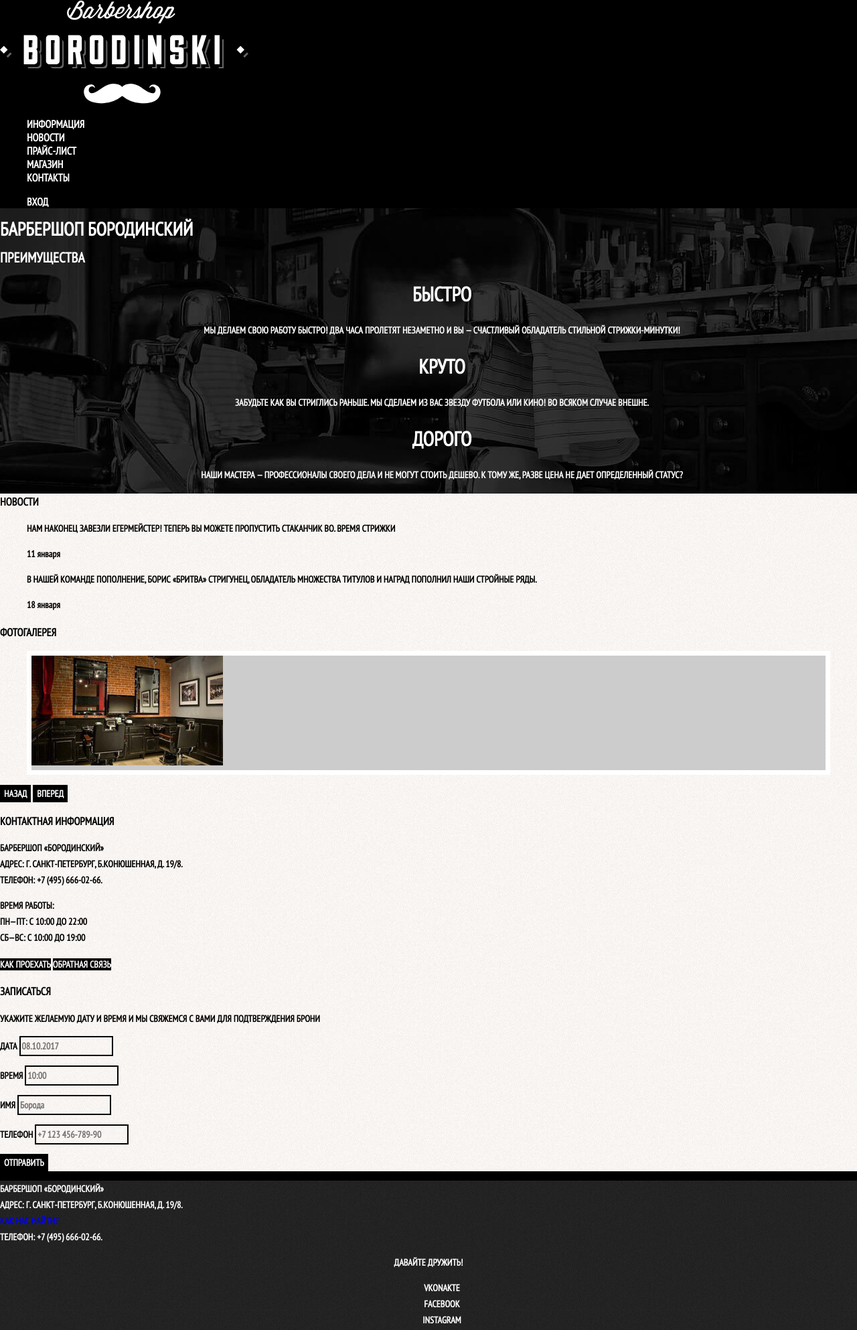
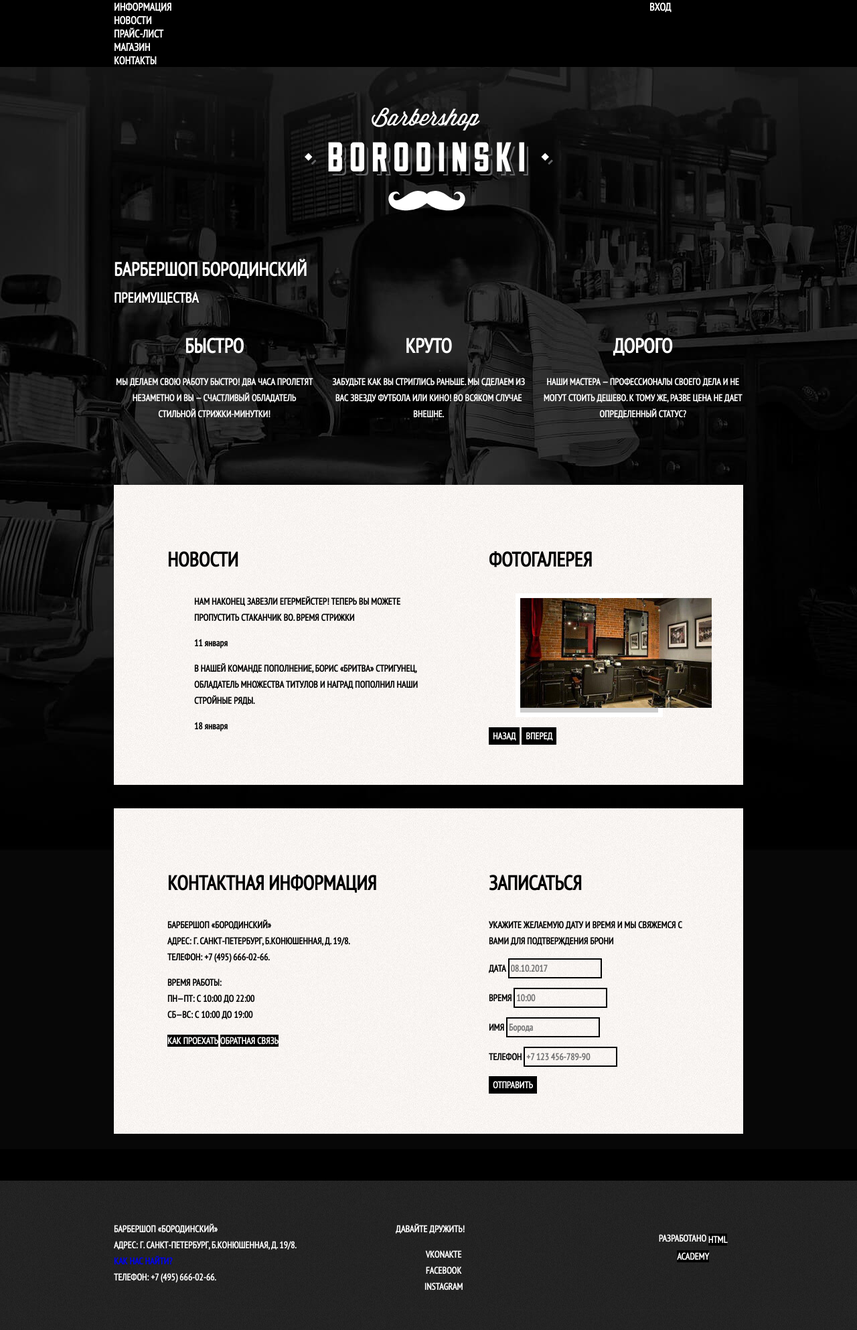
Before and after one commit to yuriipereverziev/Barbershop-Borodinski, a plain HTML site: page index.html in a window 1280 px wide. Shown: the top 1986 px of the page at 67% size. Drawn offline with Linux system fonts and the light colour scheme; files whose address does not match are found by name.

Commit message:
Сетка завершена

```diff
--- a/css/style.css
+++ b/css/style.css
@@ -13,6 +13,12 @@ body {
 	background-image: url("../img/bg.jpg");
 	background-position: top center;
 	background-repeat: no-repeat;
+}
+
+.container {
+	width: 940px;
+	margin: 0 auto;
+	padding: 0 10px;
 }
 
 .inner-page {
@@ -46,17 +52,76 @@ a {
 	background-color: #663d15;
 }
 
-.main-navigation {
-	font-size: 16px;
-	line-height: 20px;
-	color: #ffffff;
+.main-header {
+	margin-bottom: 75px;
+}
+
+.inner-page .main-header {
+	margin-bottom: 60px;
 
 	background-color: #000000;
 }
 
-.site-navigation,
+.main-navigation {
+	display: flex;
+	flex-direction: column;
+	align-items: center;
+
+	font-size: 16px;
+	line-height: 20px;
+	color: #ffffff;
+}
+
+.inner-page .main-navigation {
+	display: flex;
+	flex-direction: row;
+	align-items: flex-start;
+}
+
+.main-header-logo {
+	order: 2;
+
+	width: 371px;
+	height: 155px;
+}
+
+.inner-page .main-header-logo {
+	order: 0;
+
+	width: 111px;
+	height: 24px;
+	padding: 23px 20px;
+}
+
+.main-navigation-wrapper {
+	width: 100%;
+	margin-bottom: 60px;
+
+	background-color: #000000;
+}
+.main-navigation-wrapper .container {
+	display: flex;
+	justify-content: space-between;
+}
+
+.site-navigation {
+	width: 620px;
+	margin: 0;
+	padding: 0;
+
+	list-style: none;
+}
+
 .user-navigation {
+	width: 140px;
+	margin: 0;
+	padding: 0;
+
 	list-style: none;
+}
+
+.iner-page .user-navigation {
+	margin-left: auto;
 }
 
 .site-navigation a,
@@ -71,18 +136,41 @@ a {
 	background-color: #242424;
 }
 
+.features {
+	margin-bottom: 80px;
+}
+
 .features-list {
+	display: flex;
+	justify-content: space-between;
+	min-height: 170px;
+	margin: 0;
+	padding: 0;
+
 	list-style: none;
+
 }
 
 .feature-item {
+	width: 300px;
 	text-align: center;
 }
 
 .feature-item h3 {
 	font-size: 30px;
 }
-.index-columns {
+
+.index-columns h3 {
+	font-size: 30px;
+	line-height: 42px;
+}
+
+.columns-news {
+	display: flex;
+	justify-content: space-between;
+	padding: 60px 80px;
+	margin-bottom: 	35px;
+
 	color: #000000;
 
 	background-color: #f8f5f2;
@@ -91,9 +179,23 @@ a {
 	background-repeat: repeat;
 }
 
-.index-columns h2 {
-	font-size: 20px;
-	line-height: 42px;
+.columns-contacts {
+	display: flex;
+	justify-content: space-between;
+	padding: 60px 80px;
+	margin-bottom: 70px;
+
+
+	color: #000000;
+
+	background-color: #f8f5f2;
+	background-image: url(../img/pattern-light.jpg);
+	background-position: 0 0;
+	background-repeat: repeat;
+}
+
+.news {
+	width: 380px;
 }
 
 .news-list {
@@ -104,11 +206,22 @@ a {
 	text-transform: none;
 }
 
+.galery {
+	width: 300px;
+}
+
 .galery-content {
 	background-color: #cccccc;
 	border: 7px solid #ffffff;
 }
 
+.contacts {
+	width: 380px;
+}
+
+.appointment {
+	width: 	300px;
+}
 .appointment-item input {
 	font: inherit;
 
@@ -121,11 +234,19 @@ a {
 }
 
 .page-title {
+	margin: 0;
+	margin-bottom: 15px;
+	padding: 0;
+
 	font-size: 30px;
 	line-height: 42px;
 }
 
 .breadcrumps {
+	margin: 0;
+	margin-bottom: 50px;
+	padding: 0;
+
 	list-style: none;
 }
 
@@ -142,7 +263,18 @@ a {
 	color: #aba9a7;
 }
 
+.catalog-columns {
+	display: flex;
+	justify-content: space-between;
+}
+
+.filters {
+	width: 180px;
+}
+
 .filter fieldset {
+	margin: 0;
+	padding: 0;
 	border: none;
 }
 
@@ -156,6 +288,10 @@ a {
 	line-height: 18px;
 }
 
+.filter-option {
+	margin-bottom: 20px;
+}
+
 .filter-input:hover + label,
 .filter-input:focus + label {
 	color: #663d15;
@@ -166,13 +302,29 @@ a {
 	opacity: 0.5;
 }
 
+.catalog {
+	width: 700px;
+}
+
 .catalog-list {
+	display: flex;
+	flex-wrap: wrap;
+	margin: 0;
+	margin-bottom: 25px;
+	padding: 0;
 	list-style: none;
 }
 
 .catalog-item {
+	width: 220px;
+	margin-bottom: 20px;
+	margin-right: 20px;
 	background-color: #f8f8f8;
 	box-shadow: 0 0 10px 2px rgba(0, 0, 0, 0.1);
+}
+
+.catalog-item:nth-child(3n) {
+	margin-right: 0;
 }
 
 .catalog-item:hover {
@@ -201,6 +353,9 @@ a {
 }
 
 .pagination-list {
+	margin: 0;
+	padding: 0;
+
 	list-style: none;
 }
 
@@ -229,6 +384,10 @@ a {
 	color: #ffffff;
 }
 
+.product-photo {
+	width: 460px;
+}
+
 .product-photo-preview {
 	list-style: none;
 }
@@ -251,6 +410,10 @@ a {
 	text-align: center;
 }
 
+.product-info {
+	width: 390px;
+}
+
 .product-info h3 {
 	font-size: 24px;
 	line-height: 30px;
@@ -261,12 +424,27 @@ a {
 }
 
 .main-footer {
+	padding: 60px 0;
 	color: #ffffff;
 
 	background-color: #212121;
 	background-image: url("../img/pattern-night.jpg");
 	background-position: 0 0;
 	background-repeat: repeat;
+}
+
+.inner-page .main-footer {
+	margin-top: 45px;
+}
+
+.main-footer .container {
+	display: flex;
+}
+
+.footer-contacts {
+	margin: 0;
+	width: 320px;
+	margin-right: 80px;
 }
 
 .foter-contacts a {
@@ -280,6 +458,7 @@ a {
 }
 
 .footer-social {
+	width: 145px;
 	text-align: center;
 }
 
@@ -292,7 +471,9 @@ a {
 }
 
 .footer-copyright {
+	width: 150px;
 	text-align: center;
+	margin-left: auto;
 }
 
 .footer-copyright .button:hover,
--- a/index.html
+++ b/index.html
@@ -13,6 +13,8 @@
 			<a class="main-header-logo">
 			<img src="img/index-logo.svg" alt="Логотип страницы Барбершоп" width="371" height="155">
 			</a>
+			<div class="main-navigation-wrapper">
+				<div class="container">
 					<ul class="site-navigation">
 						<li><a href="#">Информация</a></li>
 						<li><a href="#">Новости</a></li>
@@ -23,6 +25,8 @@
 					<ul class="user-navigation">
 						<li class="login-link"><a class="login-link" href="login.html">Вход</a></li>
 					</ul>
+				</div>
+			</div>
 		</nav>
 	</header>
 	<main class="container">
@@ -49,6 +53,7 @@
 		</section>
 
 		<div class="index-columns">
+			<div class="columns-news">
 				<section class="news">
 					<h3>Новости</h3>
 					<ul class="news-list">
@@ -62,7 +67,6 @@
 						</li>
 					</ul>
 				</section>
-
 				<section class="galery">
 					<h3>Фотогалерея</h3>
 					<figure class="galery-content">
@@ -71,8 +75,9 @@
 					<button class="button galery-button galery-button-back">Назад</button>
 					<button class="button galery-button galery-button-next">Вперед</button>
 				</section>
+			</div>
 
-
+			<div class="columns-contacts">
 				<section class="contacts">
 					<h3>Контактная информация</h3>
 					<p>Барбершоп «Бородинский»<br>
@@ -85,7 +90,6 @@
 					 <a class="button" href="#">Как проехать</a>
 					 <a class="button" href="#">Обратная связь</a>
 				</section>
-
 				<section class="appointment">
 					<h3>Записаться</h3>
 					<p class="appointment-info">Укажите желаемую дату и время и мы свяжемся с вами для подтверждения брони</p>
@@ -116,8 +120,10 @@
 					</form>
 				</section>
 			</div>
+		</div>
 	</main>
 	<footer class="main-footer">
+		<div class="container">
 			<p class="footer-contacts">Барбершоп «Бородинский»<br>
 			 АДРЕС: Г. САНКТ-ПЕТЕРБУРГ, Б.КОНЮШЕННАЯ, Д. 19/8.<br>
 			 <a href="#">Как нас найти?</a><br>
@@ -135,6 +141,7 @@
 			 	<b>Разработано</b>
 			 	<a class="button" href="https://htmlacademy.ru">HTML Academy</a>
 			 </p>
+		</div>
 	</footer>
 		<section class="modal modal-login">
 			<h2>Личный кабинет</h2>
```
Also changed, not shown: catalog-item.html (+6 -3 lines), catalog.html (+6 -2 lines). Lines whose indentation alone changed are shown as unchanged.
